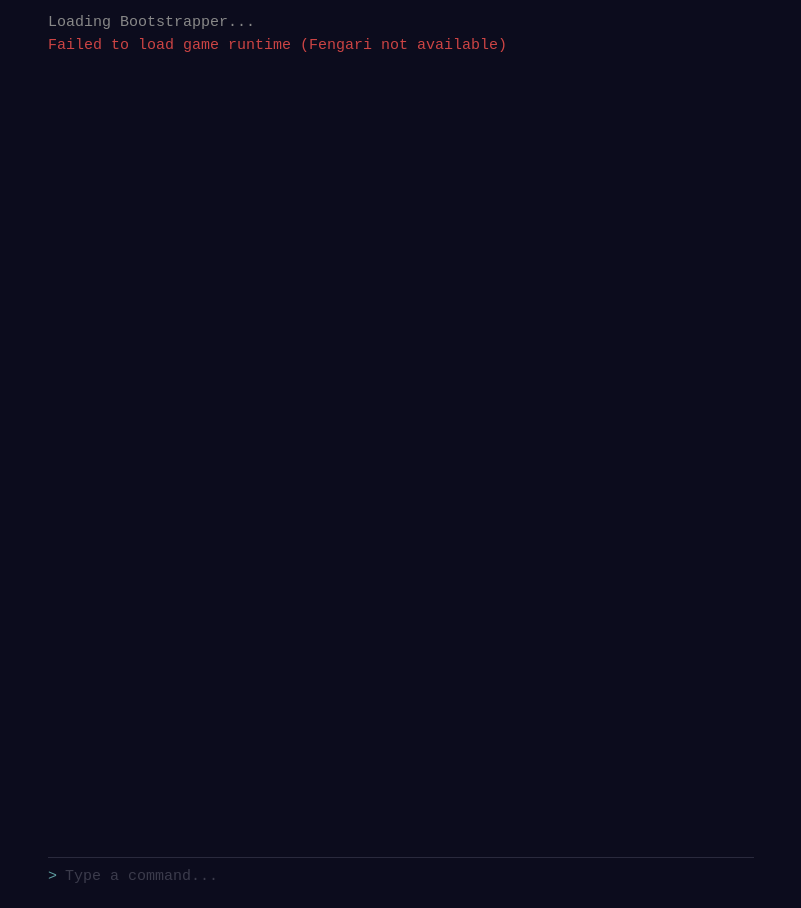
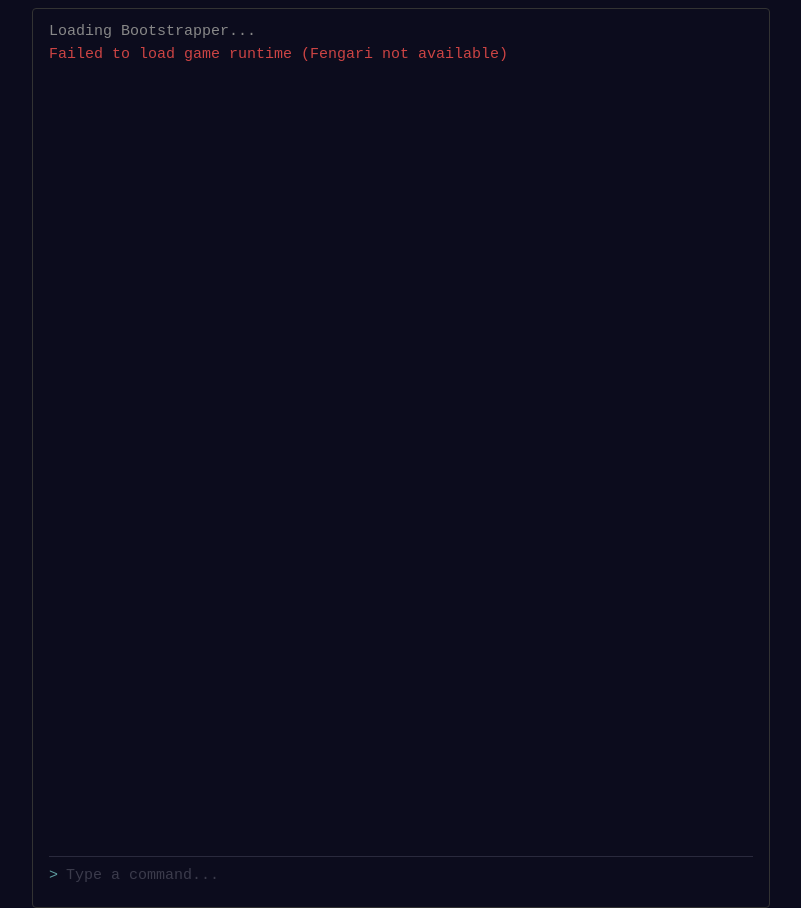
Before and after one commit to WayneWalterBerry/WayneWalterBerry.github.io, a Jekyll site: the page play/index.html, which Jekyll copies as it is, in a window 1280 px wide. Shown: the whole page, without its empty margins (239-1040 px from the left). Built offline with Jekyll 4.4.1, drawn with Linux system fonts in a browser that asks for light colours.

Commit message:
deploy: mobile CSS fixes — border frame, input spacing, cyan echo, separator overflow

```diff
--- a/play/index.html
+++ b/play/index.html
@@ -13,7 +13,7 @@
             --fg: #c8c8d0;
             --dim: #6a6a7a;
             --prompt: #5f9ea0;
-            --echo: #7a7a8a;
+            --echo: #00e0e0;
             --error: #cc4444;
             --border: #2a2a3d;
         }
@@ -32,13 +32,17 @@
             flex-direction: column;
             height: 100vh;
             max-width: 82ch;
-            margin: 0 auto;
+            margin: 8px auto;
             padding: 12px 16px;
+            padding-bottom: max(20px, env(safe-area-inset-bottom, 16px));
+            border: 1px solid #333;
+            border-radius: 4px;
         }
 
         #output {
             flex: 1;
             overflow-y: auto;
+            overflow-x: hidden;
             padding-bottom: 8px;
             scrollbar-width: thin;
             scrollbar-color: var(--border) var(--bg);
@@ -57,6 +61,16 @@
         .input-echo {
             color: var(--echo);
             white-space: pre-wrap;
+        }
+
+        .input-prompt {
+            color: #888;
+            font-weight: bold;
+        }
+
+        .output-line strong {
+            font-weight: bold;
+            color: #e0e0e0;
         }
 
         .error-line {
```
